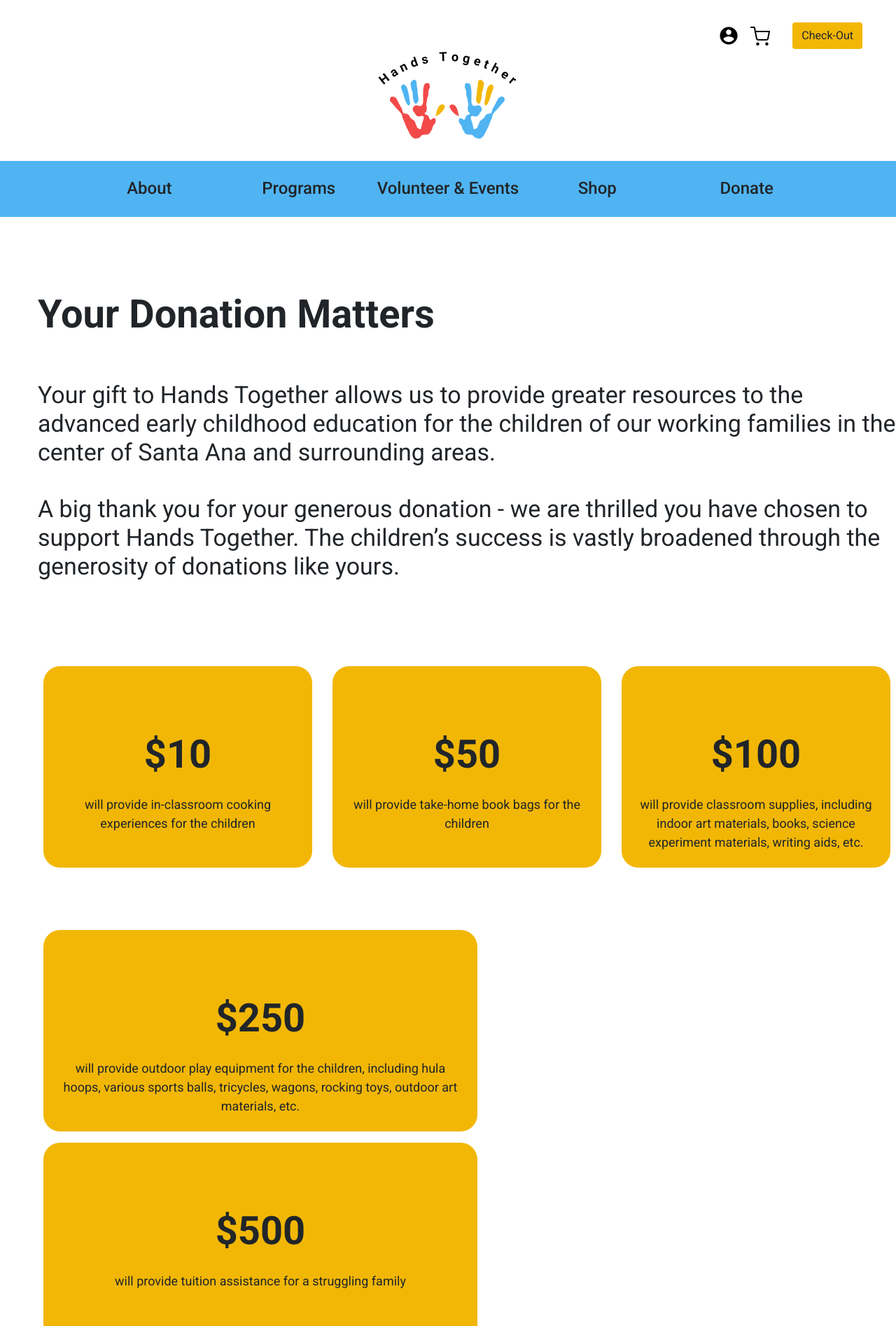
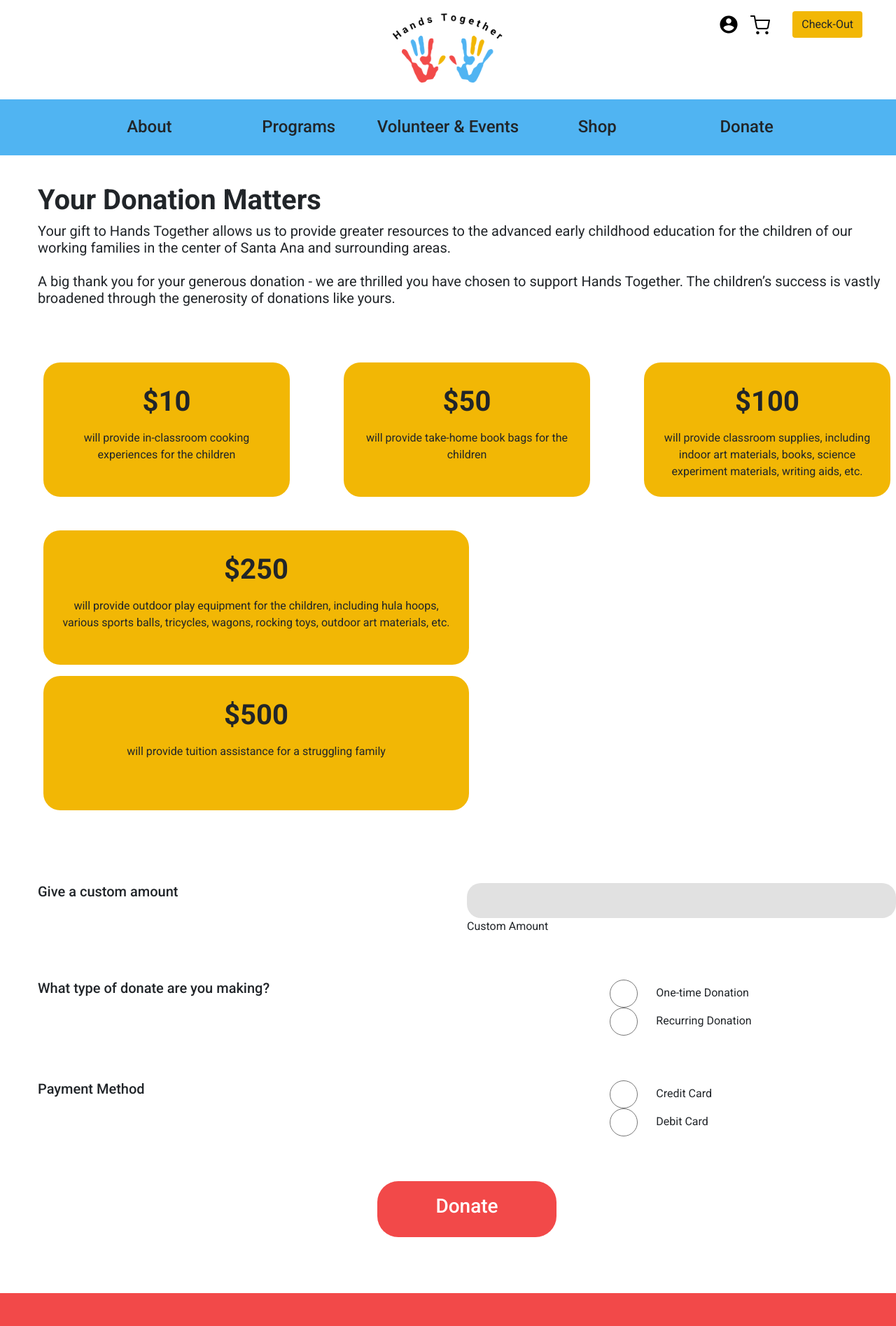
Before and after one commit to Codelab-Davis/hands_together_website_ws2021, a React (Create React App) app: page /donation in a window 1280 px wide. Shown: the top 1895 px of the page at 70% size. Built offline with nearby package versions, Linux system fonts and the light colour scheme.

Commit message:
vertical spacing changes

```diff
--- a/src/components/donation.js
+++ b/src/components/donation.js
@@ -100,7 +100,7 @@ function Donation() {
             </div>
           </div>
           <div className="text-center">
-            <button className="donate-button" type="submit"><h1>Donate</h1></button>
+            <button className="donate-button" type="submit"><h2>Donate</h2></button>
           </div>
 
         </form>
--- a/src/components/navbar.js
+++ b/src/components/navbar.js
@@ -10,18 +10,21 @@ function Navbar() {
 
   return (
     <div>
-      <div align="right">
-        <img onClick={() => (window.location = "/login")} class="buttonSpacing" src={account_circle} />
-        <img class="buttonSpacing" src={cart} />
-        <button className="btn checkOutButton">Check-Out</button>
-        {/* <button className="hands-together-button yellow-button"> */}
-          {/* <p className="caption">Check Out</p> */}
-        {/* </button> */}
-      </div>
-      <div align="center">
-        <h1 className="navbar-title-text" onClick={() => (window.location = "/")}>
-          <img className = "imgSpacing" src={ht_logo} />
-        </h1>
+      <div className="row no-gutters">
+        <div className="col-4 offset-4" align="center">
+          <div align="center" style={{display: "inline-block"}}>
+            <h1 className="navbar-title-text" onClick={() => (window.location = "/")}>
+              <img className = "imgSpacing" src={ht_logo} />
+            </h1>
+          </div>
+        </div>
+        <div className="col-4" align="right">
+          <div align="right" style={{display: "inline-block"}}>
+            <img onClick={() => (window.location = "/login")} class="buttonSpacing" src={account_circle} />
+            <img class="buttonSpacing" src={cart} />
+            <button className="btn checkOutButton">Check-Out</button>
+          </div>
+        </div>
       </div>
       <div className="navbar-content" align="center">
         <div class="container-fluid p-0">
--- a/src/components/shop/item_page.js
+++ b/src/components/shop/item_page.js
@@ -134,11 +134,7 @@ function Item_Page(props) {
     item ? (
       <div id="item-page-wrapper">
         <div className="header">
-          <h1>{item.name}</h1>
-          <h3 className="shop-description">
-            Our handcrafted gifts for good are made by the parents in the Morning Garden Program. The Morning Garden Program provides the highest quality education to the children of working families. Each artisan can express their unique style in the creation of these hand-crafted goods. The embroidery styles are inspired by traditional techniques of various Latin American regions. All items are made of the best quality felt and 100% DMC cotton thread.
-            <br/><br/>Proceeds from the sale of these items help our families gain economic stability and improve the emotional and physical lives of their families. 80% of the proceeds of these products are given directly to the artisan. The remaining 20% is used for the purchase of materials.
-          </h3>
+          <h1 className="header-text">{item.name}</h1>
         </div>
 
         <div className="row no-gutters item-info">
@@ -206,7 +202,7 @@ function Item_Page(props) {
           }
         </div>
 
-        <nav aria-label="pages">
+        <nav aria-label="pages" align="center">
           <button className="back-button" tabIndex="-1" onClick={back}>Back</button>
           {(() => {
             // Generate one button for each page
--- a/src/css/App.css
+++ b/src/css/App.css
@@ -29,16 +29,16 @@ p {
   color: var(--black);
 }
 h1 {
-  font-size: 3.5rem !important;
+  font-size: 2.5rem !important;
 }
 h2 {
-  font-size: 2.8125rem !important;
+  font-size: 1.75rem !important;
 }
 h3 {
-  font-size: 2.125rem !important;
+  font-size: 1.25rem !important;
 }
 p {
-  font-size: 1.125rem !important;
+  font-size: 1rem !important;
 }
 .caption {
   font-size: 0.75rem !important;
--- a/src/css/donation.css
+++ b/src/css/donation.css
@@ -7,25 +7,24 @@ input[type="radio"] {
 }
 
 .heading {
-    margin-top: 6.625rem;
+    margin-top: 2.5rem;
     padding-left: 3.375rem;
 }
 
 .donation-text {
     padding-left: 3.375rem;
-    margin-top: 3.3125rem;
     font-weight: 400 !important;
 }
 
 .donation-container, .form-container {
     width: 100%;
-    margin-top: 6.625rem;
+    margin-top: 4rem;
     margin-left: 3.375rem;
 }
 
 .donation-row {
     justify-content: space-between;
-    margin-bottom: 4.56rem;
+    margin-bottom: 2rem;
 }
 
 .donation-small, .donation-large {
@@ -37,18 +36,18 @@ input[type="radio"] {
 }
 
 .donation-small {
-    width: 24rem;
-    height: 18rem;
+    width: 22rem;
+    height: 12rem;
 }
 
 .donation-large {
-    width: 38.75rem;
-    height: 18rem;
+    width: 38rem;
+    height: 12rem;
 }
 
 .donation-amount-text {
-    margin-top: 5.8rem;
-    margin-bottom: 1.5rem;
+    margin-top: 2rem;
+    margin-bottom: 1rem;
 }
 
 .donation-use-text {
@@ -61,7 +60,7 @@ input[type="radio"] {
 }
 
 .form-item {
-    margin-bottom: 11.875rem;
+    margin-bottom: 4rem;
 }
 
 .form-option {
@@ -78,7 +77,7 @@ input[type="radio"] {
     justify-content: center;
     color: white;
     border-radius: 30px;
-    width: 30rem;
-    height: 8.25rem;
-    margin-bottom: 8.9375rem;
+    width: 16rem;
+    height: 5rem;
+    margin-bottom: 5rem;
 }
--- a/src/css/item_page.css
+++ b/src/css/item_page.css
@@ -1,16 +1,16 @@
 #item-page-wrapper {
-  margin: 5rem auto;
+  margin: 2.5rem auto;
   max-width: 1200px;
+}
+
+.header h1 {
   display: flex;
   flex-direction: column;
-  align-items: center;
+  align-items: flex-start;
 }
+
 #item-page-wrapper .shop-description {
   font-weight: normal;
-}
-
-.header h1{
-  margin-bottom: 2rem;
 }
 
 .price {
@@ -61,9 +61,9 @@
 }
 
 .more-items {
-  margin: 2rem 0 4rem 0;
+  margin: 2rem 0 1.5rem 0;
 }
 .full-page-line {
-  margin: 5rem 0;
+  margin: 2rem 0;
   width: 100%;
 }
--- a/src/css/navbar.css
+++ b/src/css/navbar.css
@@ -29,7 +29,10 @@
 
 .imgSpacing
 {
-  margin-bottom:1.5rem;
+  margin-top: 1rem;
+  margin-bottom:1rem;
+  max-width: 164px;
+  max-height: 111px;
 }
 
 .buttonSpacing:hover
@@ -37,17 +40,16 @@
   cursor:pointer;
 }
 
-
 .buttonSpacing
 {
-  margin-top: 2rem;
+  margin-top: 1rem;
   margin-right: 1rem;
 }
 
 .checkOutButton
 {
-    margin-top: 2rem;
-    margin-right: 3rem;
-    margin-left: 1rem;
-    background: #F2B705;
+  margin-top: 1rem;
+  margin-right: 3rem;
+  margin-left: 1rem;
+  background: #F2B705;
 }
--- a/src/css/shop.css
+++ b/src/css/shop.css
@@ -3,14 +3,11 @@ p {
 }
 
 #shop-wrapper {
-  margin: 5rem auto;
+  margin: 2.5rem auto;
   max-width: 1200px;
 }
 .header {
-  margin-bottom: 5rem;
-}
-.header h1 {
-  margin-bottom: 4rem;
+  margin-bottom: 3rem;
 }
 .header h3 {
   font-weight: normal;
@@ -19,7 +16,7 @@ p {
 .legend {
   display: flex;
   justify-content: space-between;
-  margin-bottom: 2rem;;
+  margin-bottom: 1.5rem;
 }
 
 .item-container {
--- a/src/css/volunteer_events.css
+++ b/src/css/volunteer_events.css
@@ -7,11 +7,12 @@ h1 {
 .left-space {
   border: 2px solid red;
   width: auto;
-  margin: 3.5rem;
+  margin-left: 3.5rem;
+  margin-right: 3.5rem;
 }
 
 .upcoming-events-text {
-  margin-top: 4.375rem;
+  margin-top: 2.5rem;
 }
 
 .description-text {
```
